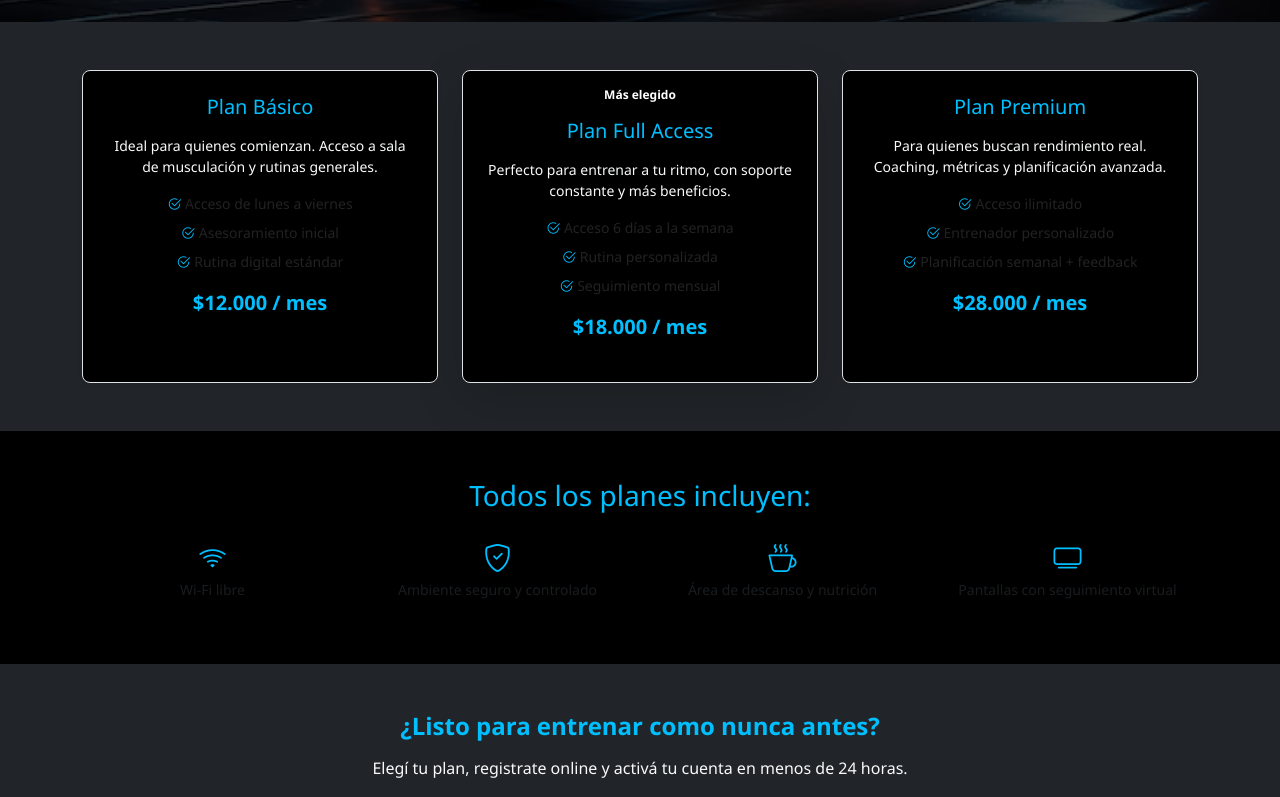
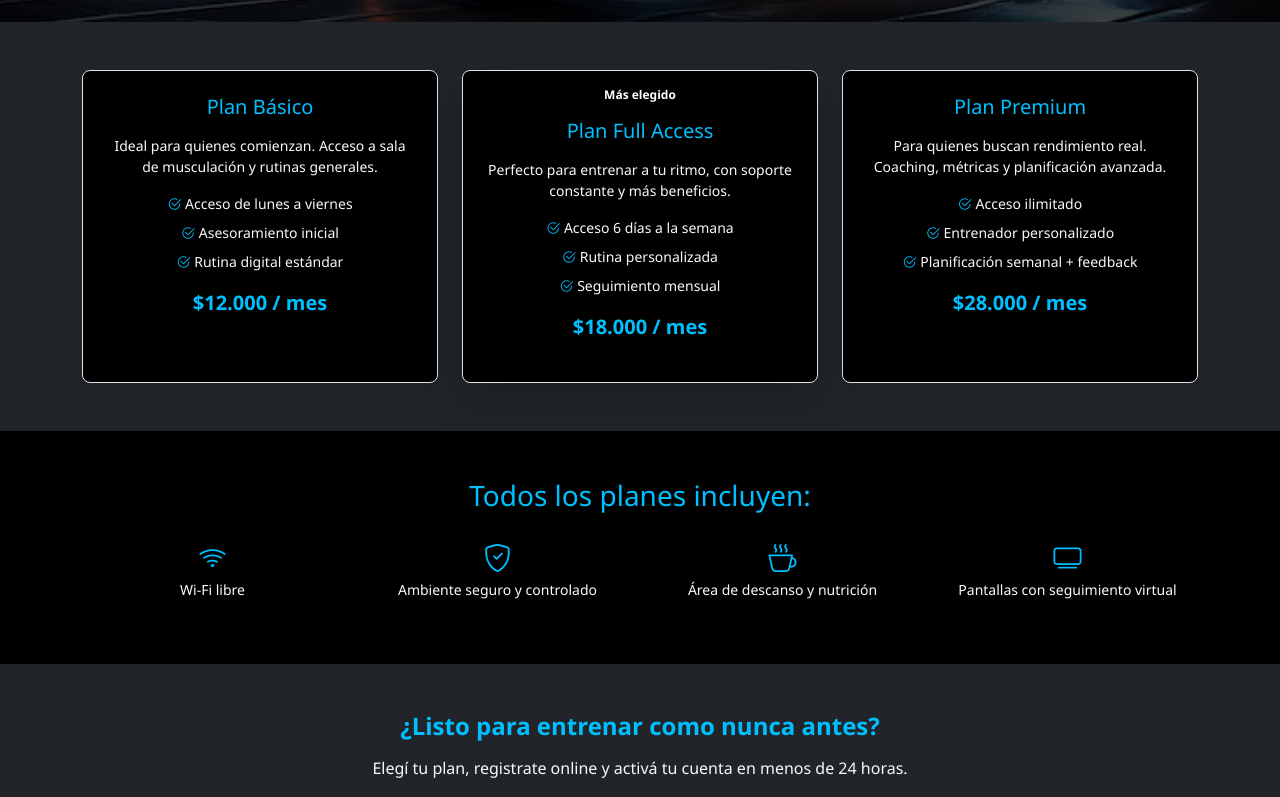
Before and after one commit to MatiasSosa2/Entrega3, a website: page sections/planes.html in a window 1280 px wide. Shown: the part 506-1303 px from the top of the page. Drawn offline with nearby package versions, Linux system fonts and the light colour scheme.

Commit message:
Actualizacion

```diff
--- a/sections/planes.html
+++ b/sections/planes.html
@@ -56,10 +56,10 @@
         <div class="p-4 border rounded-3 h-100 bg-black shadow-sm">
           <h5 class="text-celeste mb-3">Plan Básico</h5>
           <p class="small text-light">Ideal para quienes comienzan. Acceso a sala de musculación y rutinas generales.</p>
-          <ul class="list-unstyled text-muted small mb-3">
-            <li><i class="bi bi-check2-circle text-celeste"></i> Acceso de lunes a viernes</li>
-            <li><i class="bi bi-check2-circle text-celeste"></i> Asesoramiento inicial</li>
-            <li><i class="bi bi-check2-circle text-celeste"></i> Rutina digital estándar</li>
+          <ul class="list-unstyled text-light small mb-3">
+            <li class="text-light"><i class="bi bi-check2-circle text-celeste"></i> Acceso de lunes a viernes</li>
+            <li class="text-light"><i class="bi bi-check2-circle text-celeste"></i> Asesoramiento inicial</li>
+            <li class="text-light"><i class="bi bi-check2-circle text-celeste"></i> Rutina digital estándar</li>
           </ul>
           <p class="text-celeste fw-bold fs-5">$12.000 / mes</p>
         </div>
@@ -70,9 +70,9 @@
           <h5 class="text-celeste mb-3 mt-4">Plan Full Access</h5>
           <p class="small text-light">Perfecto para entrenar a tu ritmo, con soporte constante y más beneficios.</p>
           <ul class="list-unstyled text-muted small mb-3">
-            <li><i class="bi bi-check2-circle text-celeste"></i> Acceso 6 días a la semana</li>
-            <li><i class="bi bi-check2-circle text-celeste"></i> Rutina personalizada</li>
-            <li><i class="bi bi-check2-circle text-celeste"></i> Seguimiento mensual</li>
+            <li class="text-light"><i class="bi bi-check2-circle text-celeste"></i> Acceso 6 días a la semana</li>
+            <li class="text-light"><i class="bi bi-check2-circle text-celeste"></i> Rutina personalizada</li>
+            <li class="text-light"><i class="bi bi-check2-circle text-celeste"></i> Seguimiento mensual</li>
           </ul>
           <p class="text-celeste fw-bold fs-5">$18.000 / mes</p>
         </div>
@@ -82,9 +82,9 @@
           <h5 class="text-celeste mb-3">Plan Premium</h5>
           <p class="small text-light">Para quienes buscan rendimiento real. Coaching, métricas y planificación avanzada.</p>
           <ul class="list-unstyled text-muted small mb-3">
-            <li><i class="bi bi-check2-circle text-celeste"></i> Acceso ilimitado</li>
-            <li><i class="bi bi-check2-circle text-celeste"></i> Entrenador personalizado</li>
-            <li><i class="bi bi-check2-circle text-celeste"></i> Planificación semanal + feedback</li>
+            <li class="text-light"><i class="bi bi-check2-circle text-celeste"></i> Acceso ilimitado</li>
+            <li class="text-light"><i class="bi bi-check2-circle text-celeste"></i> Entrenador personalizado</li>
+            <li class="text-light"><i class="bi bi-check2-circle text-celeste"></i> Planificación semanal + feedback</li>
           </ul>
           <p class="text-celeste fw-bold fs-5">$28.000 / mes</p>
         </div>
@@ -100,19 +100,19 @@
     <div class="row justify-content-center g-4">
       <div class="col-md-3">
         <i class="bi bi-wifi text-celeste fs-3 mb-2"></i>
-        <p class="text-muted small">Wi-Fi libre</p>
+        <p class="text-light small">Wi-Fi libre</p>
       </div>
       <div class="col-md-3">
         <i class="bi bi-shield-check text-celeste fs-3 mb-2"></i>
-        <p class="text-muted small">Ambiente seguro y controlado</p>
+        <p class="text-light small">Ambiente seguro y controlado</p>
       </div>
       <div class="col-md-3">
         <i class="bi bi-cup-hot text-celeste fs-3 mb-2"></i>
-        <p class="text-muted small">Área de descanso y nutrición</p>
+        <p class="text-light small">Área de descanso y nutrición</p>
       </div>
       <div class="col-md-3">
         <i class="bi bi-tv text-celeste fs-3 mb-2"></i>
-        <p class="text-muted small">Pantallas con seguimiento virtual</p>
+        <p class="text-light small">Pantallas con seguimiento virtual</p>
       </div>
     </div>
   </div>
```
